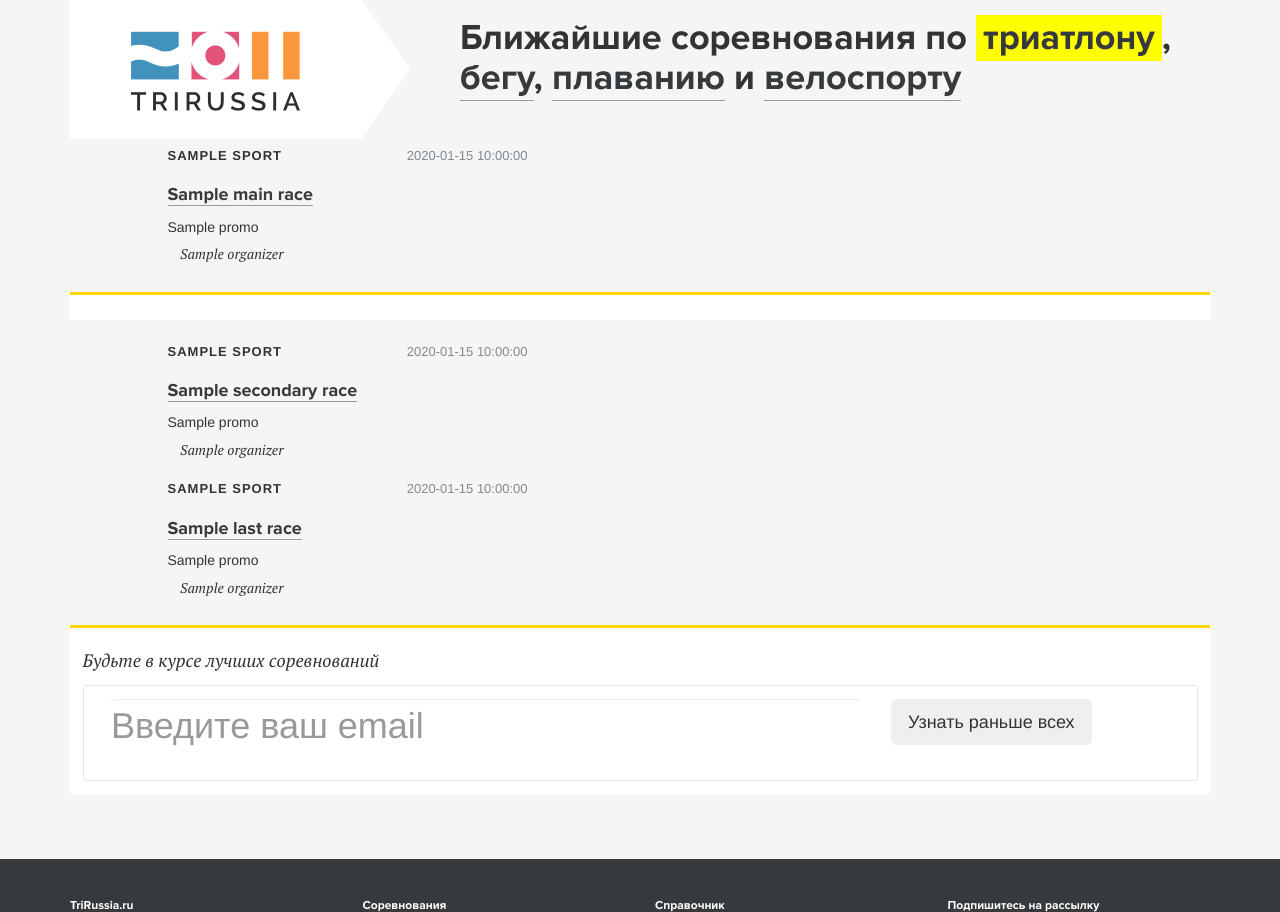
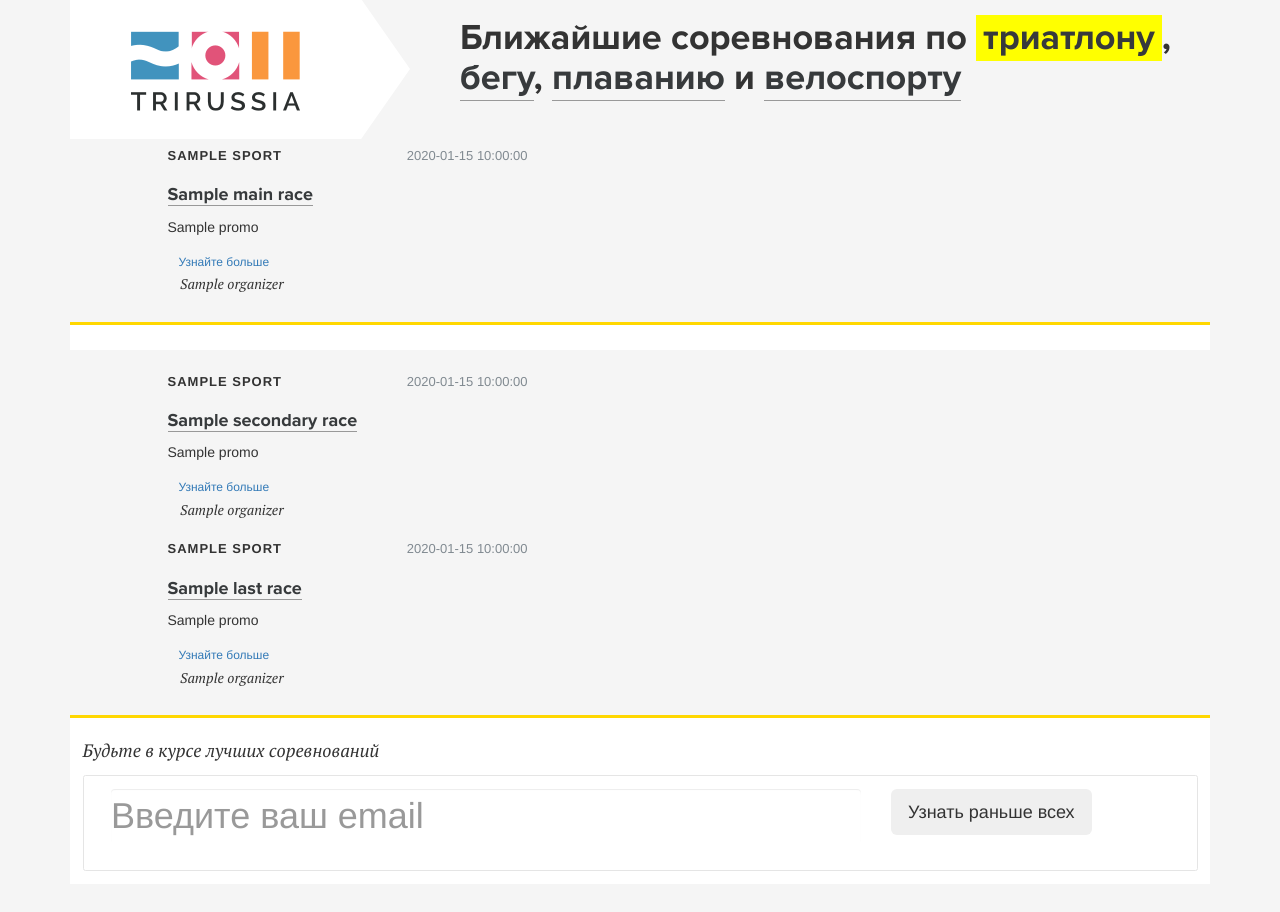
Before and after one commit to klimovcom/trirussia.ru, a Yii app: template frontend/views/site/index.php in a window 1280 px wide. Shown: the part 89-1001 px from the top of the page. Run offline with PHP 8.4 and a stand-in for Yii, Linux system fonts and the light colour scheme; the template is opened without the code that fills it: most values are stand-ins (such as "Sample title", 1, 10 or a date in 2020); data that the repository does not hold is empty; some libraries are stand-ins or nearby versions.

Commit message:
Добавил кнопку

```diff
--- a/frontend/views/site/_card.php
+++ b/frontend/views/site/_card.php
@@ -51,6 +51,7 @@ die();*/
                     </a>
                 </h4>
                 <p class="card-text"><?= $race->promo; ?></p>
+                <a href="<?= Url::to(['/race/default/view', 'url' => $race->url,]) ?>" class="btn btn-secondary btn-sm">Узнайте больше</a>
             </div>
             <div style="height: 3rem;"></div>
             <div class="next-page">
```
